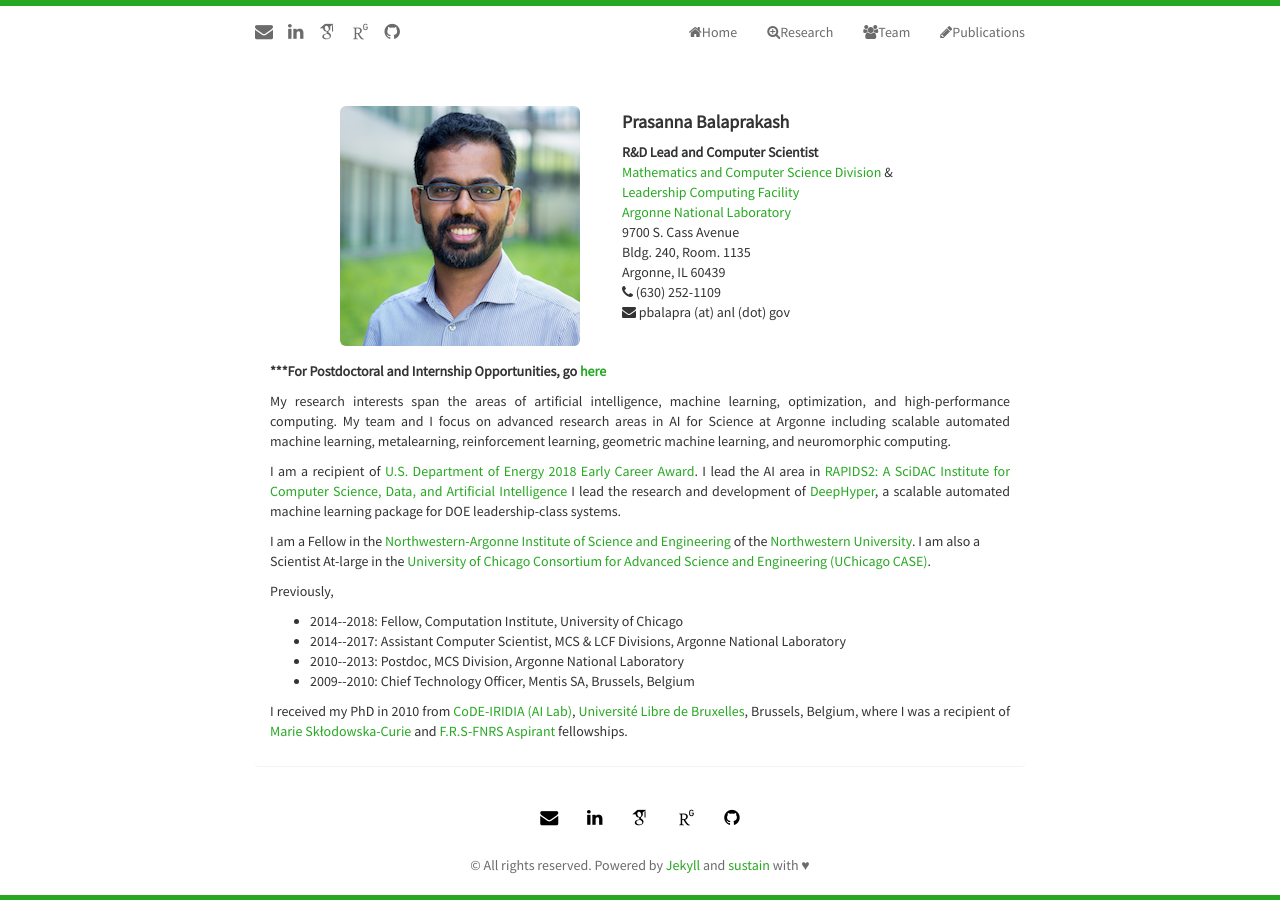
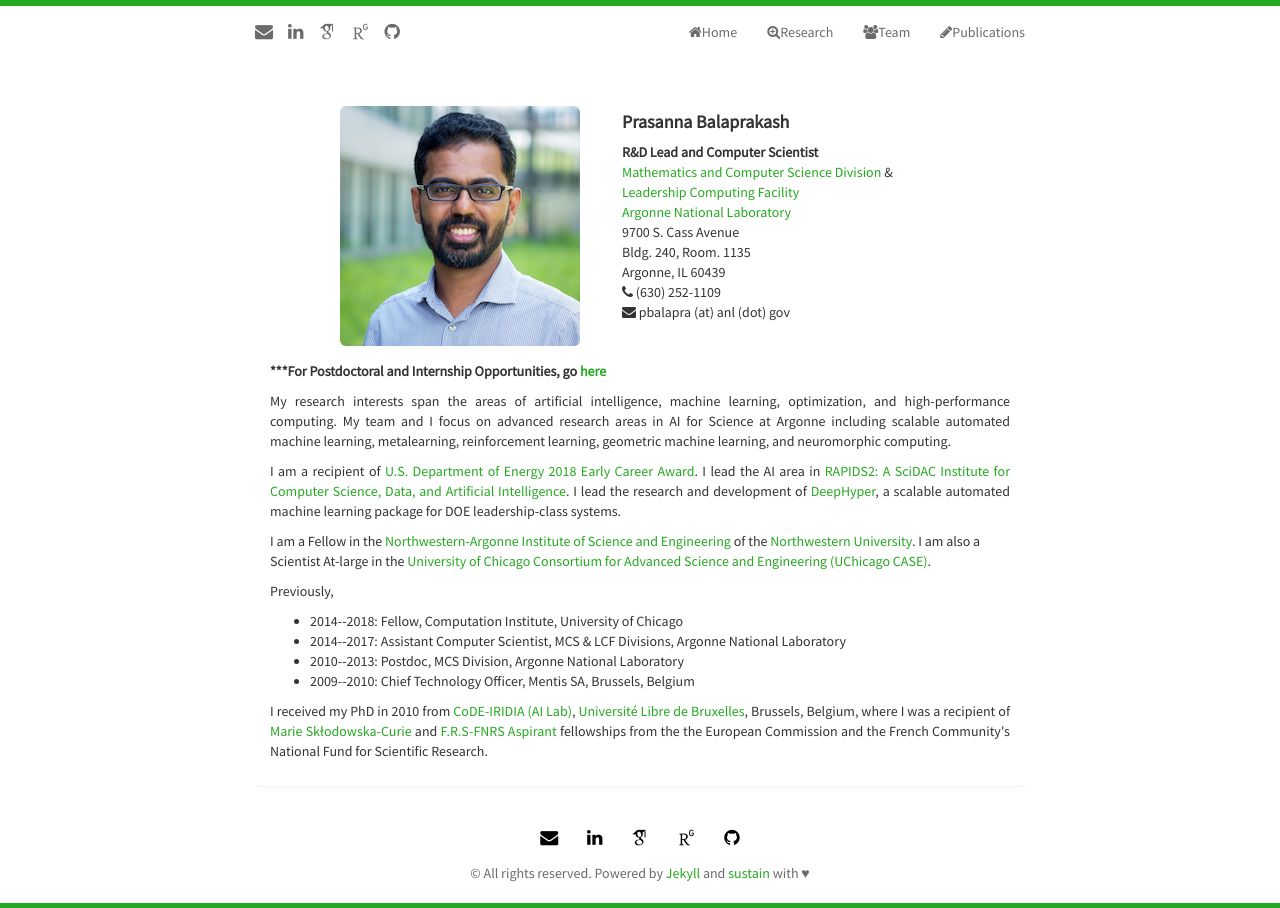
Before and after one commit to pbalapra/pbalapra.github.io, a Jekyll site: the page built from index.html, in a window 1280 px wide. Built offline with Jekyll 4.4.1, drawn with Linux system fonts in a browser that asks for light colours; nearby versions of some CDN libraries; some web fonts are replaced; the list of posts is cut into pages by our own code.

Commit message:
edits to main page

```diff
--- a/index.html
+++ b/index.html
@@ -58,7 +58,7 @@ title: Home Page of Prasanna Balaprakash
                 </p>
                 <p align="justify">
                     I am a recipient of <a href="http://www.anl.gov/articles/three-argonne-scientists-receive-doe-early-career-awards" target="_blank">U.S. Department of Energy 2018 Early Career Award</a>.
-                    I lead the AI area in <a href="https://rapids.lbl.gov/" target="_blank"> RAPIDS2: A SciDAC Institute for Computer Science, Data, and Artificial Intelligence</a>
+                    I lead the AI area in <a href="https://rapids.lbl.gov/" target="_blank"> RAPIDS2: A SciDAC Institute for Computer Science, Data, and Artificial Intelligence</a>.
                     I lead the research and development of <a href="https://deephyper.readthedocs.io/en/latest/" target="_blank">DeepHyper</a>, a scalable automated machine learning package for DOE leadership-class systems.
                 </p>
                 <p> I am a Fellow <!--in the <a href="https://www.ci.uchicago.edu/" target="_blank">Computation Institute</a> of the <a href="https://www.uchicago.edu/" target="_blank">University of Chicago</a> and -->
@@ -81,7 +81,8 @@ title: Home Page of Prasanna Balaprakash
                 -->
                 <p align="justify">
                 I received my PhD in 2010 from <a href="https://code.ulb.ac.be/lab/IRIDIA" target="_blank"> CoDE-IRIDIA (AI Lab)</a>, <a href="http://www.ulb.ac.be" target="_blank">Universit&eacute; Libre de Bruxelles</a>, Brussels, Belgium,
-                where I was a recipient of <a href="https://ec.europa.eu/research/mariecurieactions/node_en" target="blank_">Marie Skłodowska-Curie</a> and <a href="http://www.fnrs.be/en/" target="_blank">F.R.S-FNRS Aspirant</a> fellowships.
+                where I was a recipient of <a href="https://ec.europa.eu/research/mariecurieactions/node_en" target="blank_">Marie Skłodowska-Curie</a> and <a href="http://www.fnrs.be/en/" target="_blank">F.R.S-FNRS Aspirant</a> fellowships from the
+                the European Commission and the French Community's National Fund for Scientific Research.
                 <!--
                 Supervisors of my doctoral research were <a href="http://iridia.ulb.ac.be/%7Emdorigo" target="_blank">Prof. Marco Dorigo</a>, <a href="http://iridia.ulb.ac.be/%7Embiro" target="_blank">Dr. Mauro Birattari</a>, and <a href="http://iridia.ulb.ac.be/%7Estuetzle" target="_blank">Dr. Thomas St&uuml;tzle</a>.
                 -->
```
Also changed, not shown: _includes/publications.html (+7 -3 lines).
